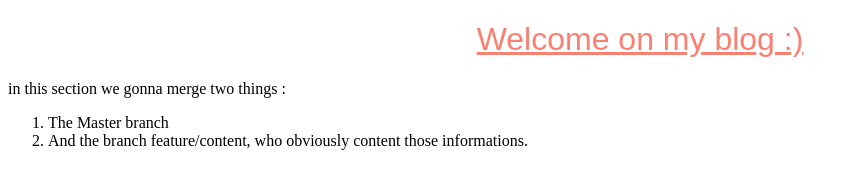
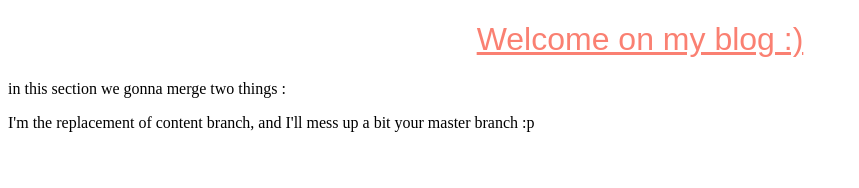
Before and after one commit to HokageDuJava/github-training, a plain HTML site: page index.html in a window 1280 px wide. Shown: the whole page, without its empty margins (0-859 px from the left). Drawn offline with Linux system fonts and the light colour scheme.

Commit message:
mess up of the master branch content part

```diff
--- a/index.html
+++ b/index.html
@@ -12,12 +12,9 @@
 
     <p>in this section we gonna merge two things :</p>
 
-    <ol>
-      <li>The Master branch</li>
-      <li>
-        And the branch feature/content, who obviously content those
-        informations.
-      </li>
-    </ol>
+    <p>
+      I'm the replacement of content branch, and I'll mess up a bit your master
+      branch :p
+    </p>
   </body>
 </html>
```
